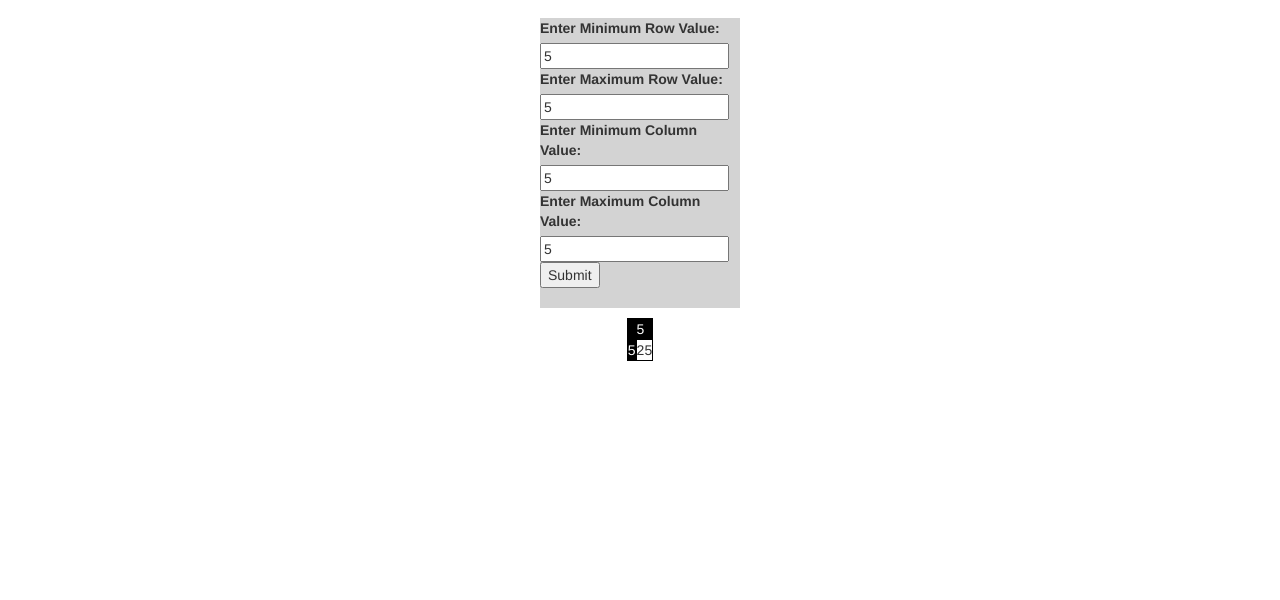
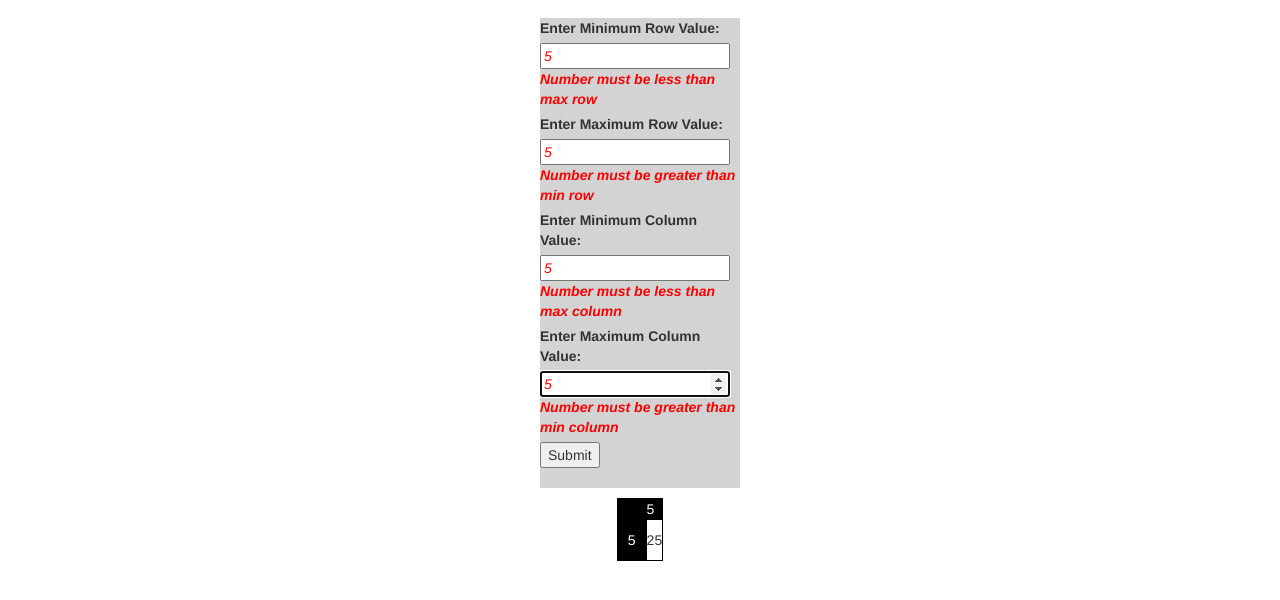
Before and after one commit to mikewhalen2998/GUI-HW6, a plain HTML site: page index.html in a window 1280 px wide. Both pictures are taken after typing "5", "5", "5", "5" into the empty fields and a click on the input "Submit". Shown: the part 56-656 px from the top of the page. Drawn offline with nearby package versions, Linux system fonts and the light colour scheme.

Commit message:
Fixed Errors

```diff
--- a/myScript.js
+++ b/myScript.js
@@ -8,6 +8,17 @@
 //Beginning of jquery validation function
 $().ready(function(){
 
+  //Used this as inspiration to create both methods https://stackoverflow.com/questions/20803900/using-jquery-validation-greaterthan-function
+
+  //Checks if max is grearer than min.
+jQuery.validator.addMethod('greaterThan', function (value, element, param) {
+  return this.optional(element) || parseInt(value) < parseInt($(param).val());
+}, 'Invalid value');
+
+//Checks if max is less than min
+jQuery.validator.addMethod('lessThan', function (value, element, param) {
+    return this.optional(element) || parseInt(value) > parseInt($(param).val());
+  }, 'Invalid value');
 //Grab form and validate entered input
 
 //Got help from here https://jqueryvalidation.org/ to do this validation
@@ -22,30 +33,46 @@ $("#inputForm").submit(function(e){
   rules:{
     "minRowNumber":{
       required:true,
+      range:[-100, 100],
+      greaterThan:'#maxRowNumber'
     },
     "maxRowNumber":{
       required:true,
+      range:[-100, 100],
+      lessThan:'#minRowNumber'
     },
     "minColumnNumber":{
       required:true,
+      range:[-100, 100],
+      greaterThan:'#maxColumnNumber'
     },
     "maxColumnNumber":{
       required:true,
+      range:[-100, 100],
+      lessThan:'#minColumnNumber'
     },
   },
   //Custom error messages for each form input
   messages:{
    minRowNumber:{
-     required:"Please enter a valid integer for minRowNumber"
+     required:"Please enter a valid integer for minRowNumber",
+     range:"Please enter a number between -100 to 100",
+     greaterThan:"Number must be less than max row"
    },
    maxRowNumber:{
-     required:"Please enter a valid integer for maxRowNumber"
+     required:"Please enter a valid integer for maxRowNumber",
+     range:"Please enter a number between -100 to 100",
+     lessThan:"Number must be greater than min row"
    },
    minColumnNumber:{
-    required: "Please enter a valid integer for minColumnNumber"
+    required: "Please enter a valid integer for minColumnNumber",
+    range:"Please enter a number between -100 to 100",
+    greaterThan:"Number must be less than max column"
   },
    maxColumnNumber:{
-     required:"Please enter a valid integer for maxColumnNumber"
+     required:"Please enter a valid integer for maxColumnNumber",
+     range:"Please enter a number between -100 to 100",
+     lessThan:"Number must be greater than min column"
    },
  },
 });
@@ -70,6 +97,7 @@ function readInNumbers()
 
       //Error handling section testing all possible outcomes
 
+
       //These 4 if statements make sure that the input entered is an integer. If they are not the user will be notified to change the incorrect value(s).
       if(Number.isInteger(a)!=true)
       {
@@ -91,13 +119,11 @@ function readInNumbers()
 
        //if min row is greater than max row than return error message
       if(a > b){
-        document.getElementById("test").innerHTML="Please enter a lower minimum row number";
         return;
       }
       //if min col is greater than max col than return error message
       if(c > d)
       {
-            document.getElementById("test").innerHTML="Please enter a lower minimum column number";
             return;
       }
 
--- a/myStyle.css
+++ b/myStyle.css
@@ -11,12 +11,16 @@
 td:first-child{
 background-color: black;
 color:white;
+padding:10px;
+margin:10px;
 }
 
 
 tr:first-child{
   background-color: black;
   color:white;
+  padding:10px;
+  margin:10px;
 }
 
 .form-style{
```
